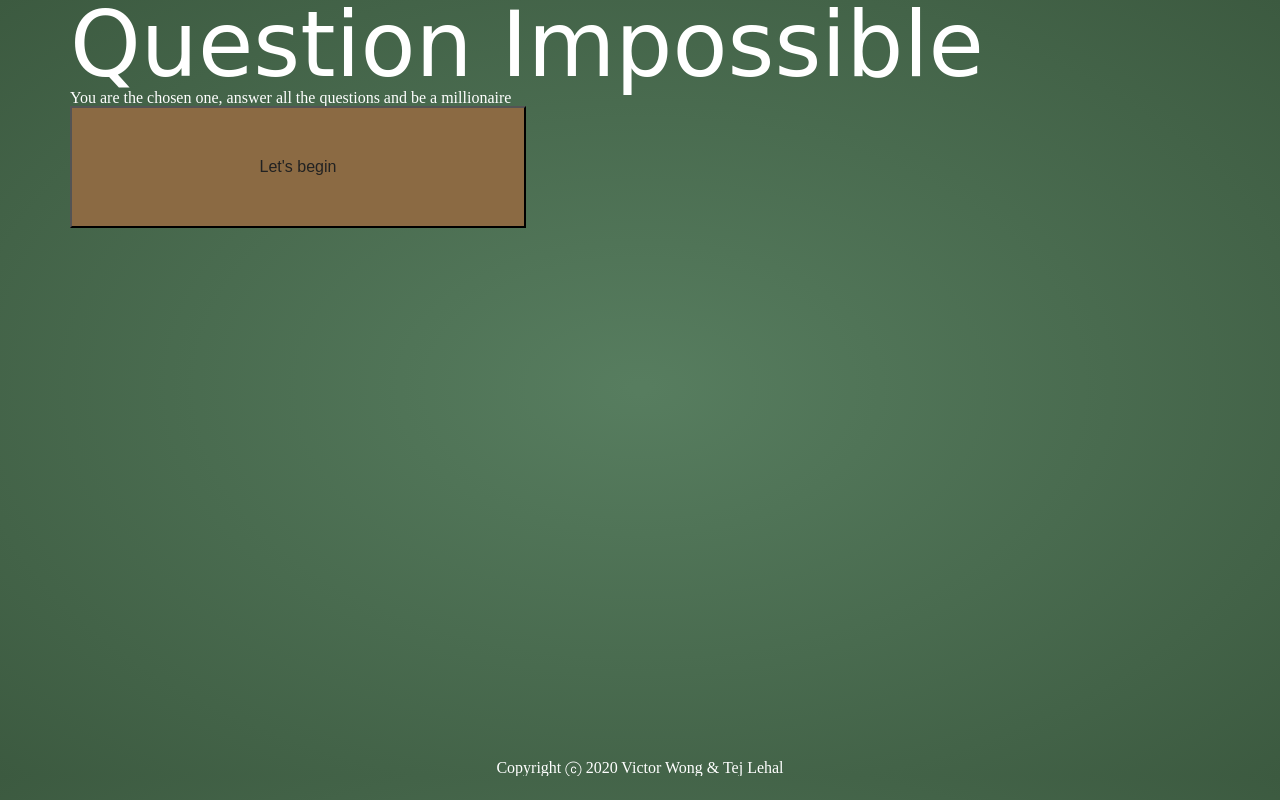
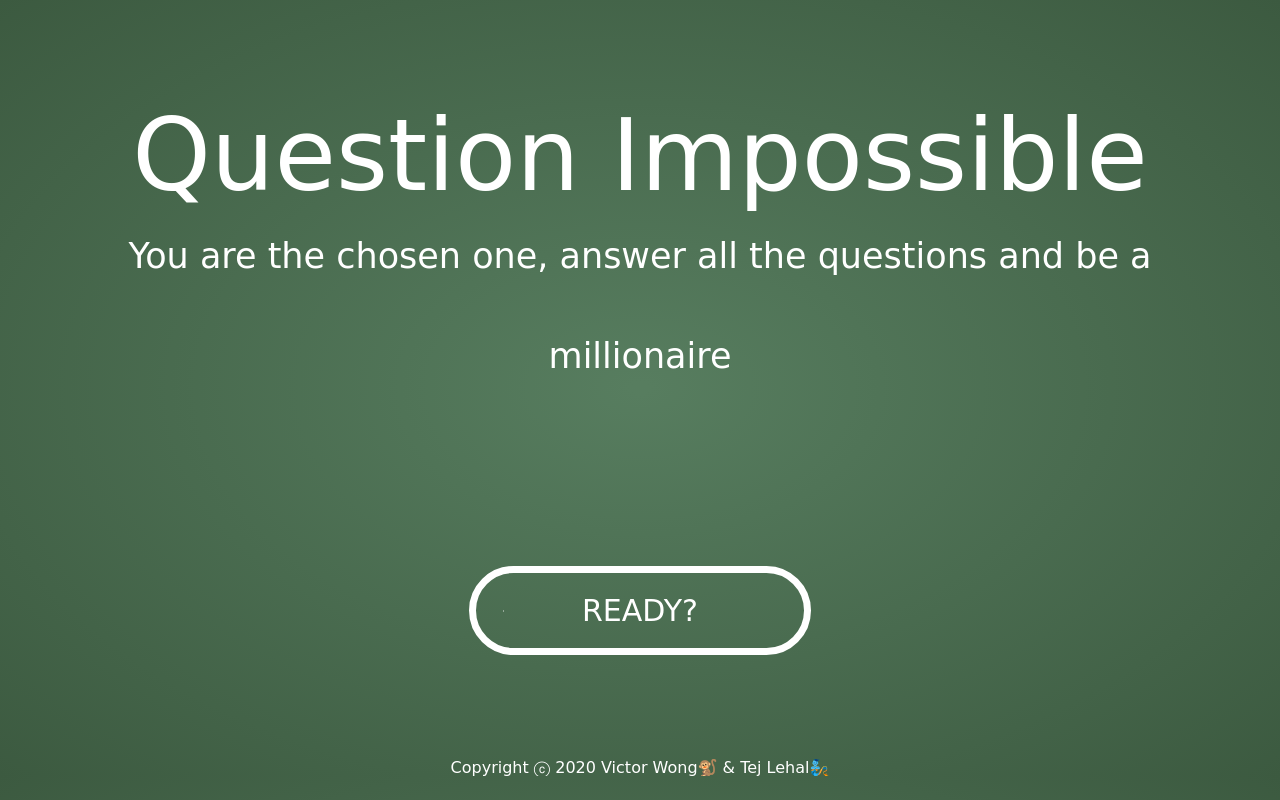
Before and after one commit to victorTejProjectFour/theDreamTeamProjectFour, a plain HTML site: page index.html in a window 1280 px wide. Drawn offline with nearby package versions, Linux system fonts and the light colour scheme; no server answers; a web font is replaced by a local one.

Commit message:
Added CSS header

```diff
--- a/index.html
+++ b/index.html
@@ -12,7 +12,7 @@
     <header class="wrapper">
         <h1>Question Impossible</h1>
         <p>You are the chosen one, answer all the questions and be a millionaire</p>
-        <button class="gameStart" type="submit">Let's begin</button>
+        <button class="gameStart" type="submit"><span>Let's Go</span></button>
     </header>
     <main class="wrapper">
         <section class="categorySection">
@@ -43,7 +43,7 @@
         </section>
     </main>
     <footer>
-        <p>Copyright ⓒ 2020 Victor Wong & Tej Lehal</p>
+        <p>Copyright ⓒ 2020 Victor Wong🐒 & Tej Lehal🧞</p>
     </footer>
     <script src="https://ajax.googleapis.com/ajax/libs/jquery/3.4.0/jquery.min.js"></script>
     <!-- <script src="js/script.js"></script> -->
--- a/styles/sass/components/_global.scss
+++ b/styles/sass/components/_global.scss
@@ -14,15 +14,14 @@ body{
     // background-color: #333;
 h1, h2{
     font-family: 'Fredericka the Great', cursive;
-    font-size: 90px;
+}
+
+button, p, footer{
+    font-family: “Walter Turncoat”, cursive;
 }
 
 header, section {
     height: 95vh;
-}
-header {
-    display: flex;
-    flex-direction: column;
 }
 button{
     background-color: #8B6A43;
--- /dev/null
+++ b/styles/sass/components/_header.scss
@@ -0,0 +1,17 @@
+header {
+  display: flex;
+  flex-direction: column;
+  align-items: center;
+  text-align: center;
+  justify-content: center;
+}
+
+header p{
+  font-size: 3.5rem;
+  font-family: “Walter Turncoat”, cursive;
+  line-height: 10rem;
+}
+
+header h1{
+  font-size: 10rem;
+}
--- /dev/null
+++ b/styles/sass/components/_headerButton.scss
@@ -0,0 +1,61 @@
+.gameStart {
+  background: none;
+  border-radius: 5rem;
+  border-style: none;
+  border: 7px solid #ffffff;
+  color: #ffffff;
+  margin-top: 160px;
+  padding: 20px;
+  font-family: “Walter Turncoat”, cursive;
+  font-size: 3rem;
+  cursor: pointer;
+  transition: all .5s;
+  width:30%;
+  text-transform: uppercase;
+
+  position: relative;
+  &:before {
+    position: absolute;
+    top: 10px;
+    left: 0;
+    width: 100%;
+    content: 'Ready?';
+    transform: translate3d(0, 10px, 0);
+    transition: opacity .2s .25s;
+  }
+  span {
+    position: relative;
+    overflow: hidden;
+    display: block;
+    width: 95%;
+    margin: 0 auto;
+    color: transparent;
+    transition: color 0.25s ease-in-out;
+    &:after {
+      position: absolute;
+      top: 50%;
+      left: 0;
+      content: '';
+      width: 100%;
+      height: 2px;
+      background: #ffffff;
+      transform: translate3d(-100%, 0, 0);
+    }
+  }
+  &:hover {
+    &:before {
+      opacity: 0;
+      transition-delay: 0s;
+      /* background-color: #ffffff; */
+    }
+    span {
+      color: #ffffff;
+      transition-delay: .75s;
+      &:after {
+        transform: translate3d(100%, 0, 0);
+        transition: transform .75s cubic-bezier(0.7, 0, 0.3, 1) .20s;
+      }
+
+    }
+  }
+}
--- a/styles/sass/style.scss
+++ b/styles/sass/style.scss
@@ -1,5 +1,6 @@
 @import url('https://fonts.googleapis.com/css2?family=Fredericka+the+Great&display=swap');
 
+@import url('https://fonts.googleapis.com/css?family=Walter+Turncoat');
 //helper
 @import "helper/mixins";
 @import "helper/variable";
@@ -7,3 +8,6 @@
 //components
 @import "components/setup";
 @import "components/global";
+
+@import "components/header";
+@import "components/headerButton";
```
Also changed, not shown: styles/sass/style.css (deleted), styles/style.css, 1 other file.
